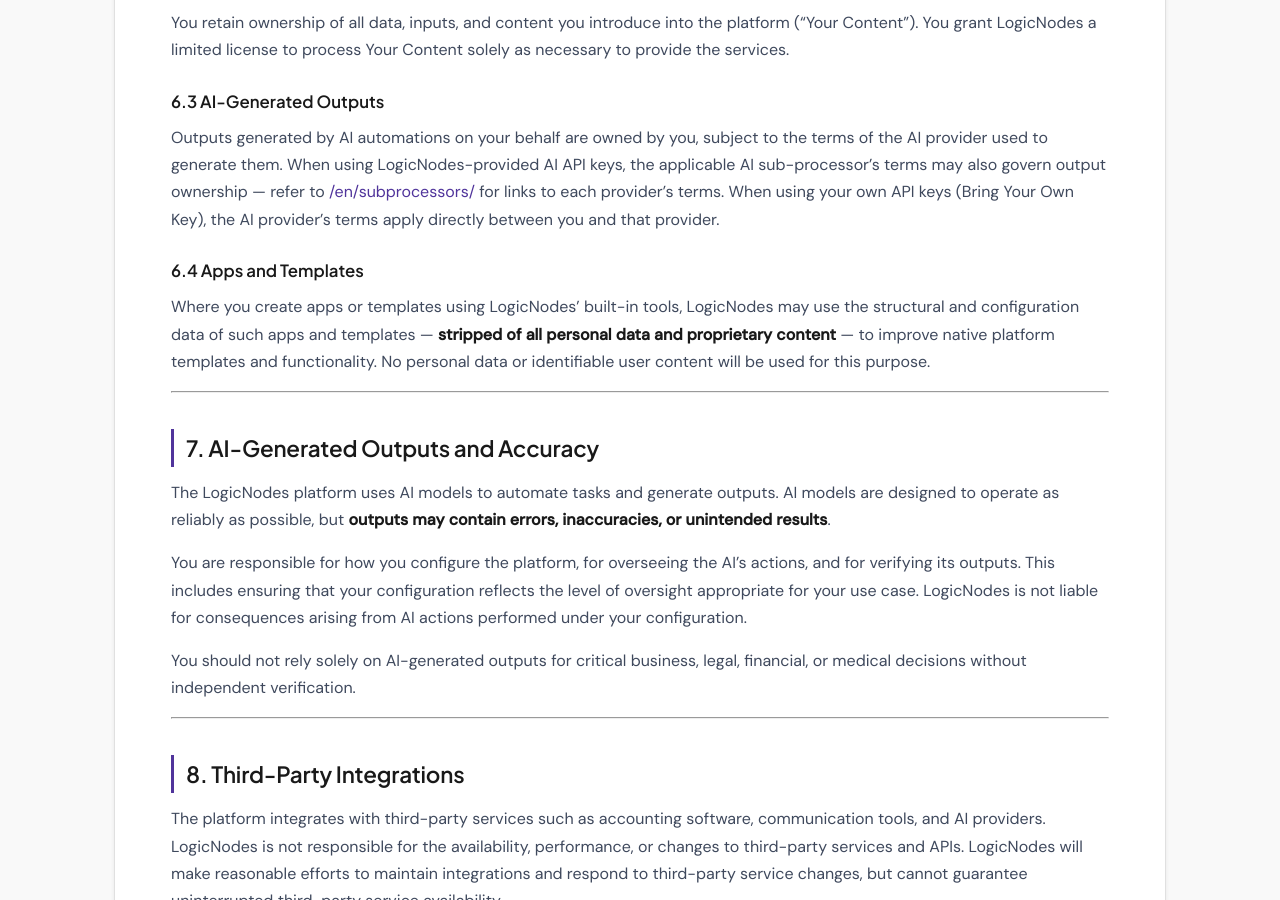
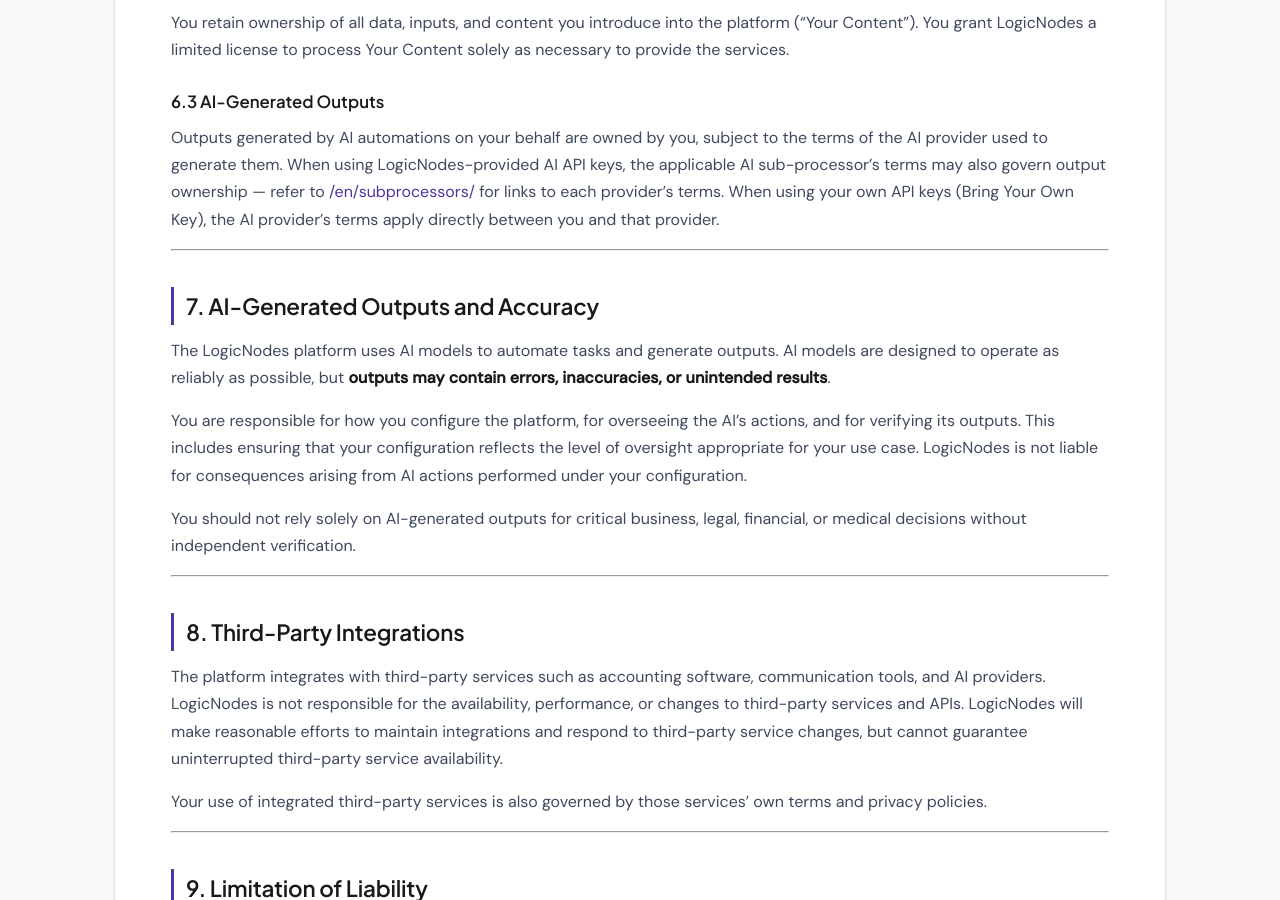
Before and after one commit to LogicNodes/LogicNodes-Legal, a Jekyll site: the page built from en/terms.md, in a window 1280 px wide and 900 px high, scrolled down 3825 px. Built offline with Jekyll 4.4.1, drawn with Linux system fonts in a browser that asks for light colours.

Commit message:
Remove section 6.4 Apps and Templates from terms (EN + DA)
Clause allowing LogicNodes to use app/template structural data to improve the platform has been removed to protect user data and avoid potential privacy concerns.

Co-Authored-By: Claude Sonnet 4.6 <noreply@anthropic.com>

```diff
--- a/en/terms.md
+++ b/en/terms.md
@@ -134,10 +134,6 @@ You retain ownership of all data, inputs, and content you introduce into the pla
 
 Outputs generated by AI automations on your behalf are owned by you, subject to the terms of the AI provider used to generate them. When using LogicNodes-provided AI API keys, the applicable AI sub-processor's terms may also govern output ownership — refer to [/en/subprocessors/](/en/subprocessors/) for links to each provider's terms. When using your own API keys (Bring Your Own Key), the AI provider's terms apply directly between you and that provider.
 
-### 6.4 Apps and Templates
-
-Where you create apps or templates using LogicNodes' built-in tools, LogicNodes may use the structural and configuration data of such apps and templates — **stripped of all personal data and proprietary content** — to improve native platform templates and functionality. No personal data or identifiable user content will be used for this purpose.
-
 ---
 
 ## 7. AI-Generated Outputs and Accuracy
```
Also changed, not shown: da/vilkaar.md (+0 -4 lines).
